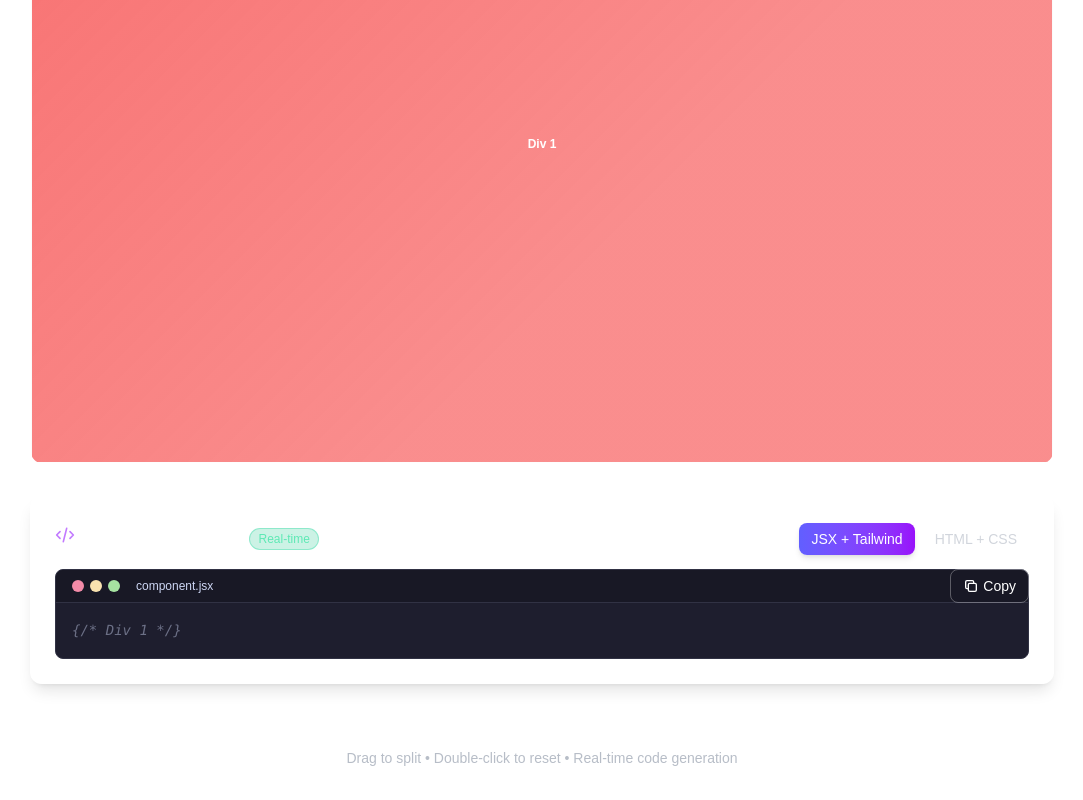
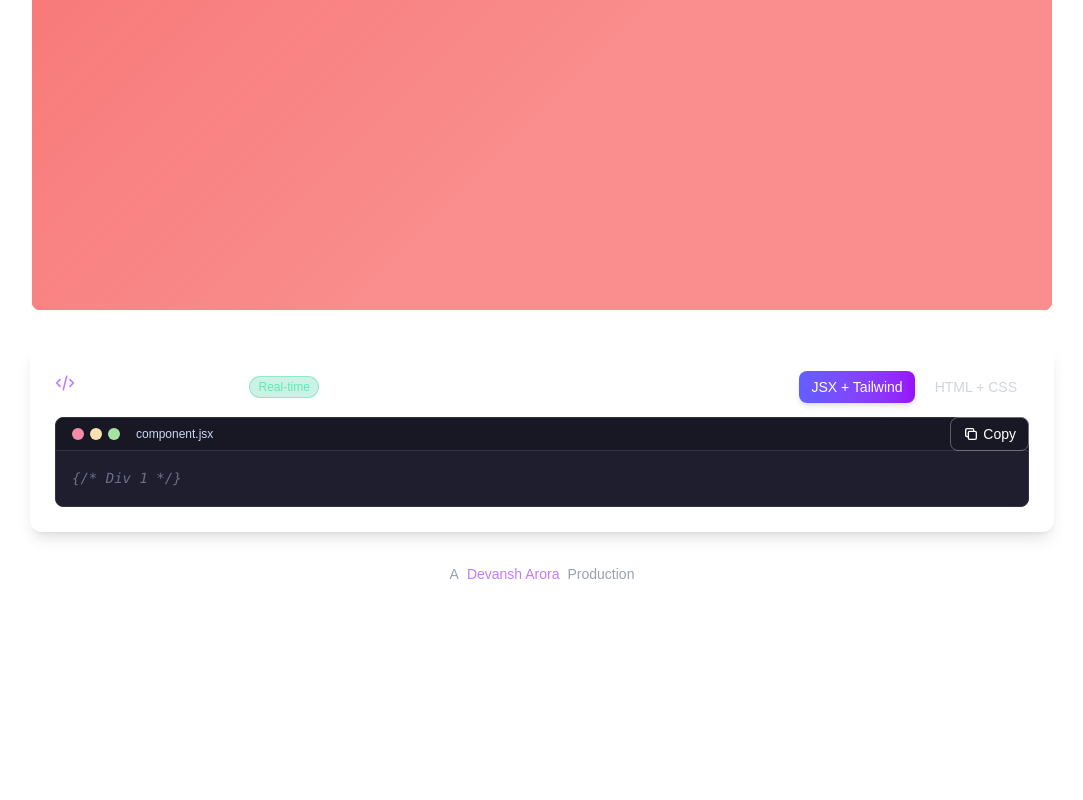
Before and after one commit to devansharora18/layout, a Next.js app: page /home in a window 1280 px wide. Shown: the part 424-1224 px from the top of the page, without its empty margins (98-1181 px from the left). After the commit the page ends 1040 px from the top, so only its background shows below. Built offline with nearby package versions, Linux system fonts and the light colour scheme.

Commit message:
feat: updated footer and removed title from main page

```diff
--- a/app/home/page.tsx
+++ b/app/home/page.tsx
@@ -9,22 +9,32 @@ export default function Home() {
 
       <main className="relative pt-16 min-h-screen flex flex-col">
         <div className="container mx-auto px-4 py-8 flex flex-col items-center gap-8 w-full flex-1">
-          <header className="text-center space-y-4">
+          {/* <header className="text-center space-y-4">
             <h1 className="text-4xl md:text-5xl font-bold bg-gradient-to-r from-indigo-400 via-purple-400 to-pink-400 bg-clip-text text-transparent">
               Layout Builder
             </h1>
             <p className="text-gray-300/80 text-lg max-w-2xl mx-auto">
               Create responsive layouts visually. Split, resize, and rearrange panes to build your perfect layout.
             </p>
-          </header>
+          </header> */}
 
           <section className="flex flex-col items-center w-full gap-8 flex-1">
             <Canvas />
             <CodeOutput />
           </section>
-
-          <footer className="mt-8 text-sm text-gray-400/70 text-center">
-            <p>Drag to split • Double-click to reset • Real-time code generation</p>
+          <footer>
+            <div className="flex items-center space-x-2 text-sm text-gray-400">
+                <span>A</span>
+                <a
+                  href="https://devansharora.in"
+                  target="_blank"
+                  rel="noopener noreferrer"
+                  className="text-purple-400 hover:text-purple-300 transition-colors"
+                >
+                  Devansh Arora
+                </a>
+                <span>Production</span>
+              </div>
           </footer>
         </div>
       </main>
--- a/app/page.tsx
+++ b/app/page.tsx
@@ -301,15 +301,16 @@ export default function Home() {
           <div className="container mx-auto px-4 py-8 max-w-7xl">
             <div className="flex flex-col md:flex-row justify-between items-center gap-4">
               <div className="flex items-center space-x-2 text-sm text-gray-400">
-                <span>Built with ❤️ by</span>
+                <span>A</span>
                 <a
-                  href="https://github.com/devansharora18"
+                  href="https://devansharora.in"
                   target="_blank"
                   rel="noopener noreferrer"
                   className="text-purple-400 hover:text-purple-300 transition-colors"
                 >
-                  @devansharora18
+                  Devansh Arora
                 </a>
+                <span>Production</span>
               </div>
               <div className="flex items-center space-x-6 text-sm text-gray-400">
                 <a
```
